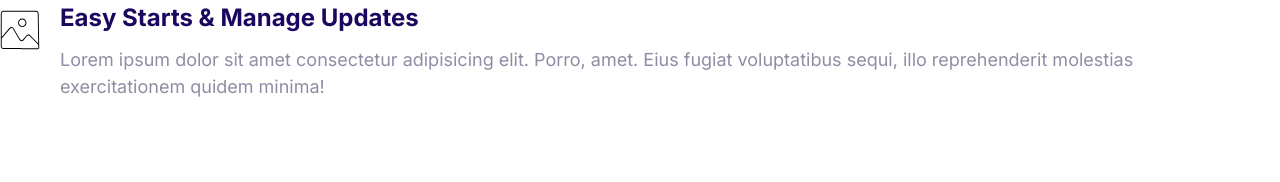
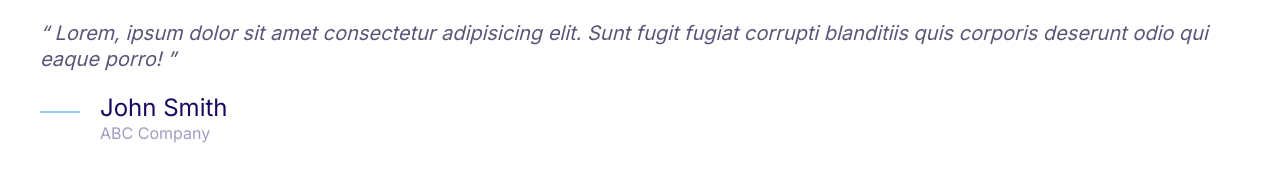
Before and after one commit to Montenegr007/moshify, a plain HTML site: page index.html in a window 1280 px wide. Drawn offline with Linux system fonts and the light colour scheme.

Commit message:
Quotes creation.

```diff
--- a/css/styles.css
+++ b/css/styles.css
@@ -4,6 +4,7 @@
   --color-accent: #ff3400;
   --color-headings: #1b0760;
   --color-body: #918ca4;
+  --color-body-darker: #5c5577;
   --color-border: #ccc;
   --border-radius: 30px;
 }
@@ -391,3 +392,53 @@ a {
 .media__image {
   margin-top: 1rem;
 }
+
+/* Quote */
+
+.quote {
+  font-size: 3rem;
+  font-style: italic;
+  color: var(--color-body-darker);
+  line-height: 1.3;
+}
+
+.quote__text::before {
+  content: open-quote;
+}
+
+.quote__text::after {
+  content: close-quote;
+}
+
+.quote__author {
+  font-size: 3rem;
+  font-weight: 500;
+  font-style: normal;
+  margin-bottom: 0;
+}
+
+.quote__organization {
+  color: var(--color-headings);
+  opacity: 0.4;
+  font-size: 2rem;
+  font-style: normal;
+}
+
+.quote__line {
+  position: relative;
+  bottom: 10px;
+}
+
+@media screen and (min-width: 1024px) {
+  .quote {
+    font-size: 2rem;
+  }
+
+  .quote__author {
+    font-size: 2.4rem;
+  }
+
+  .quote__organization {
+    font-size: 1.6rem;
+  }
+}
--- a/index.html
+++ b/index.html
@@ -15,20 +15,24 @@
     <link rel="stylesheet" href="css/styles.css" />
   </head>
   <body>
+    <blockquote class="quote">
+      <p class="quote__text">
+        Lorem, ipsum dolor sit amet consectetur adipisicing elit. Sunt fugit
+        fugiat corrupti blanditiis quis corporis deserunt odio qui eaque porro!
+      </p>
+      <footer>
         <div class="media">
           <div class="media__image">
-        <svg class="icon icon--primary">
-          <use xlink:href="images/sprite.svg#snap"></use>
+            <svg class="icon icon--primary quote__line">
+              <use xlink:href="images/sprite.svg#line"></use>
             </svg>
           </div>
           <div class="media__body">
-        <h3 class="media__title">Easy Starts & Manage Updates</h3>
-        <p>
-          Lorem ipsum dolor sit amet consectetur adipisicing elit. Porro, amet.
-          Eius fugiat voluptatibus sequi, illo reprehenderit molestias
-          exercitationem quidem minima!
-        </p>
+            <h3 class="media__title quote__author">John Smith</h3>
+            <p class="quote__organization">ABC Company</p>
           </div>
         </div>
+      </footer>
+    </blockquote>
   </body>
 </html>
```
Also changed, not shown: components/quotes.html (added, +19 -0 lines). Lines whose indentation alone changed are shown as unchanged.
